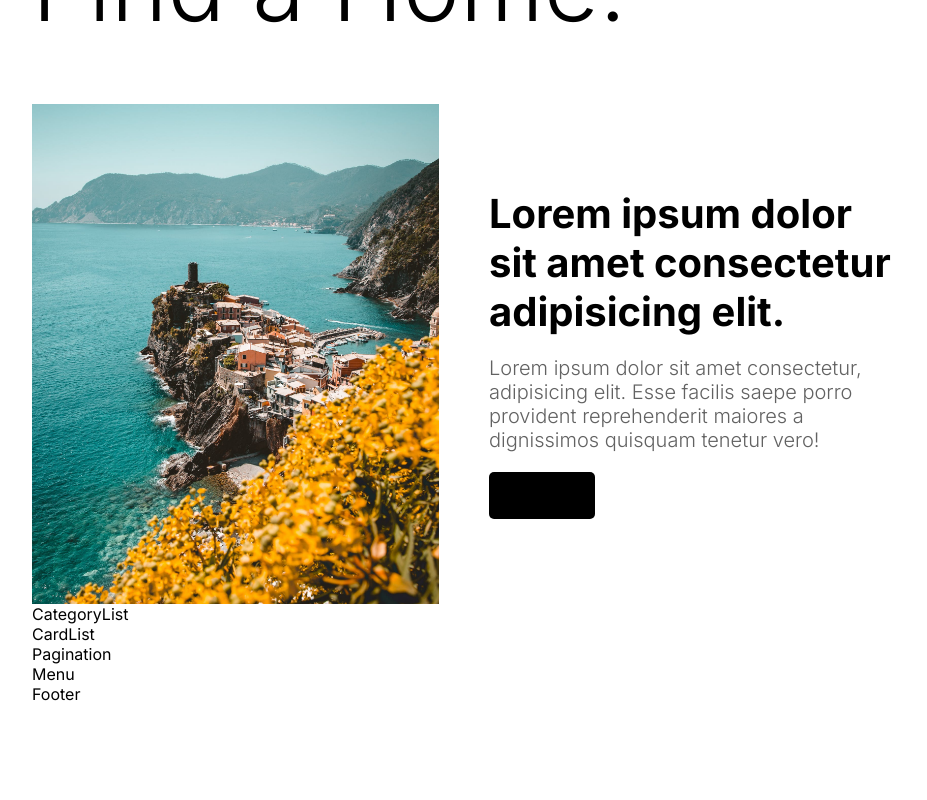
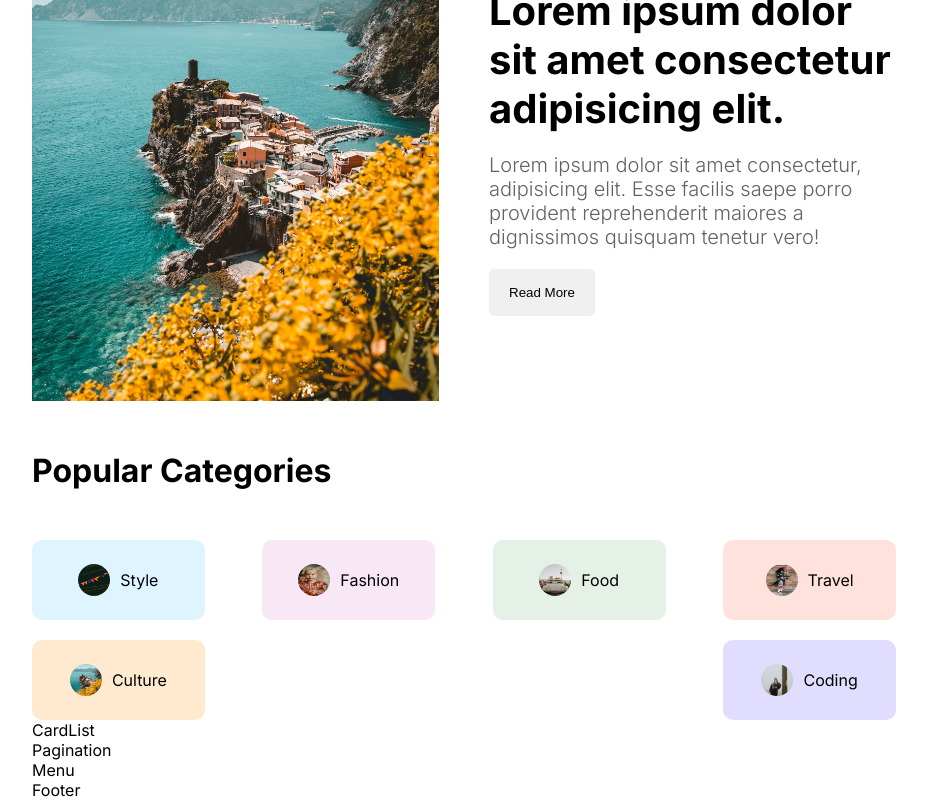
Before and after one commit to asha-saini06/blog-app, a Next.js app: page / in a window 1280 px wide. Shown: the part 550-1350 px from the top of the page, without its empty margins (176-1103 px from the left). Before the commit the page ends 1254 px from the top, so only its background shows below. Built offline with nearby package versions, Linux system fonts and the light colour scheme.

Commit message:
Category Component Design

```diff
--- a/src/components/categoryList/CategoryList.jsx
+++ b/src/components/categoryList/CategoryList.jsx
@@ -1,8 +1,94 @@
 import React from "react";
 import styles from "./categoryList.module.css";
+import Link from "next/link";
+import Image from "next/image";
 
 const CategoryList = () => {
-  return <div className={styles.container}>CategoryList</div>;
+  return (
+    <div className={styles.container}>
+      <h1 className={styles.title}>Popular Categories</h1>
+      <div className={styles.categories}>
+        <Link
+          href="/blog?cat=style"
+          className={`${styles.category} ${styles.style} `}
+        >
+          <Image
+            src="/style.png"
+            alt="image"
+            width={32}
+            height={32}
+            className={styles.image}
+          />
+          style
+        </Link>
+        <Link
+          href="/blog?cat=style"
+          className={`${styles.category} ${styles.fashion} `}
+        >
+          <Image
+            src="/fashion.png"
+            alt="image"
+            width={32}
+            height={32}
+            className={styles.image}
+          />
+          fashion
+        </Link>
+        <Link
+          href="/blog?cat=style"
+          className={`${styles.category} ${styles.food} `}
+        >
+          <Image
+            src="/food.png"
+            alt="image"
+            width={32}
+            height={32}
+            className={styles.image}
+          />
+          food
+        </Link>
+        <Link
+          href="/blog?cat=style"
+          className={`${styles.category} ${styles.travel} `}
+        >
+          <Image
+            src="/travel.png"
+            alt="image"
+            width={32}
+            height={32}
+            className={styles.image}
+          />
+          travel
+        </Link>
+        <Link
+          href="/blog?cat=style"
+          className={`${styles.category} ${styles.culture} `}
+        >
+          <Image
+            src="/culture.png"
+            alt="image"
+            width={32}
+            height={32}
+            className={styles.image}
+          />
+          culture
+        </Link>
+        <Link
+          href="/blog?cat=style"
+          className={`${styles.category} ${styles.coding} `}
+        >
+          <Image
+            src="/coding.png"
+            alt="image"
+            width={32}
+            height={32}
+            className={styles.image}
+          />
+          coding
+        </Link>
+      </div>
+    </div>
+  );
 };
 
 export default CategoryList;
--- a/src/components/categoryList/categoryList.module.css
+++ b/src/components/categoryList/categoryList.module.css
@@ -1 +1,76 @@
 .container {}
+
+.title {
+    margin: 50px 0;
+}
+
+.categories {
+    display: flex;
+    flex-wrap: wrap;
+    justify-content: space-between;
+    gap: 20px
+}
+
+.category {
+    display: flex;
+    align-items: center;
+    gap: 10px;
+    text-transform: capitalize;
+    width: 15%;
+    height: 80px;
+    justify-content: center;
+    border-radius: 10px;
+}
+
+.category.style {
+    background-color: #57c4ff31;
+}
+
+.category.fashion {
+    background-color: #da85c731;
+}
+
+.category.food {
+    background-color: #7fb88133;
+}
+
+.category.travel {
+    background-color: #ff795736;
+}
+
+.category.culture {
+    background-color: #ffb04f45;
+}
+
+.category.coding {
+    background-color: #5e4fff31;
+}
+
+
+.image {
+    border-radius: 50%;
+}
+
+@media screen and (max-width: 1280px) {
+    .category {
+        width: 20%;
+    }
+}
+
+@media screen and (max-width: 1024px) {
+    .category {
+        width: 25%;
+    }
+}
+
+@media screen and (max-width: 768px) {
+    .category {
+        width: 45%;
+    }
+}
+
+@media screen and (max-width: 640px) {
+    .category {
+        width: 100%;
+    }
+}
--- a/src/components/featured/featured.module.css
+++ b/src/components/featured/featured.module.css
@@ -3,7 +3,7 @@
 }
 
 .title {
-    font-size: 96px;
+    font-size: 90px;
     font-weight: 300;
 }
 
@@ -45,8 +45,36 @@
 .button {
     padding: 16px 20px;
     border: none;
-    background-color: var(--textColor);
+    background-color: var(--softBg);
     border-radius: 5px;
     width: max-content;
     cursor: pointer;
 }
+
+@media screen and (max-width:1280px) {
+    .title {
+        font-size: 72px;
+    }
+}
+
+@media screen and (max-width:1024px) {
+    .title {
+        font-size: 64px;
+    }
+
+    .imgContainer {
+        display: none;
+    }
+}
+
+@media screen and (max-width:768px) {
+    .title {
+        font-size: 48px;
+    }
+}
+
+@media screen and (max-width:640px) {
+    .title {
+        font-size: 36px;
+    }
+}
```
